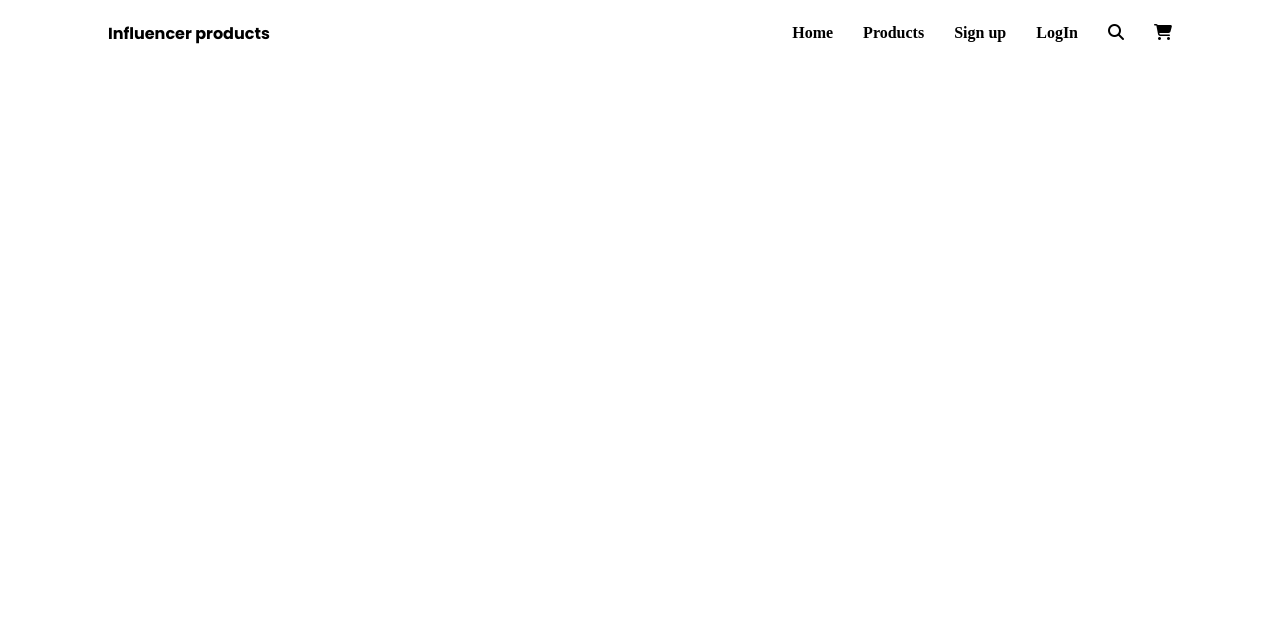
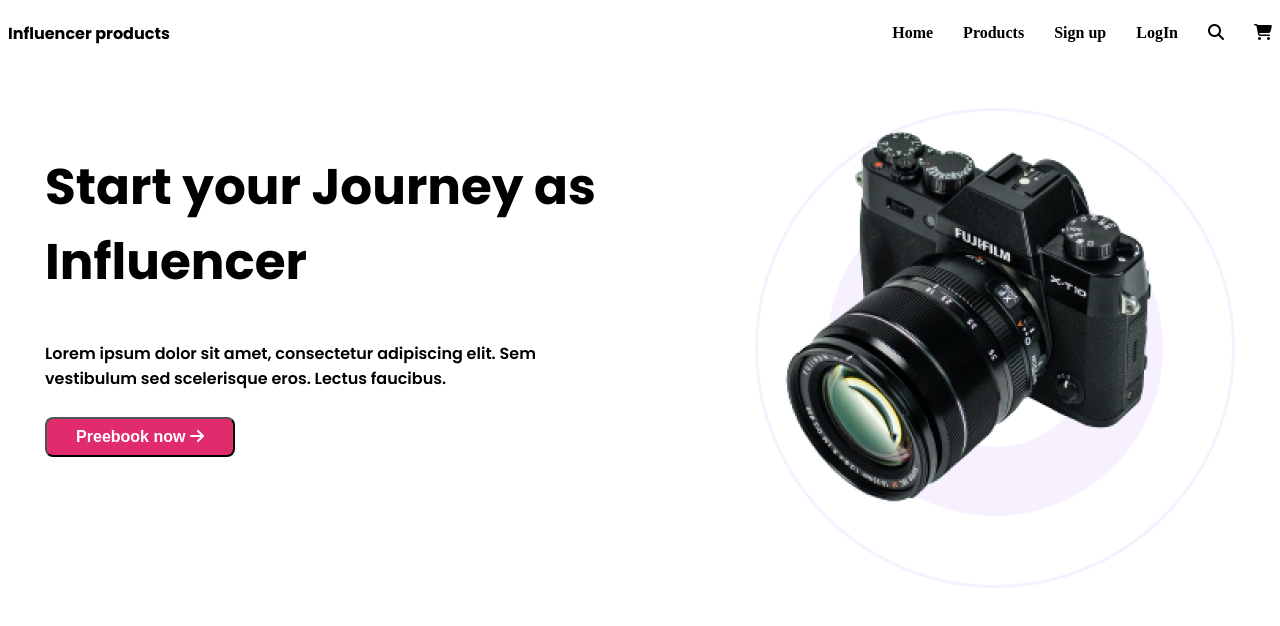
Before and after one commit to ratul43/influencer-gear-website, a plain HTML site: page index.html in a window 1280 px wide. Drawn offline with Linux system fonts and the light colour scheme.

Commit message:
hero section added

```diff
--- a/index.html
+++ b/index.html
@@ -26,5 +26,48 @@
         </div>
 
     </div>
+
+    <!-- Hero Section  -->
+    <section class="hero">
+        <div class="hero-container">
+
+            <div class="hero-title-container">
+                <h1 class="poppins-bold hero-heading">Start your Journey as
+Influencer</h1>
+<p class="poppins-semibold">Lorem ipsum dolor sit amet, consectetur adipiscing elit. Sem vestibulum sed scelerisque eros. Lectus faucibus.</p>
+
+<button class="hero-button">Preebook now <i class="fa-solid fa-arrow-right"></i> </button>
+
+            </div>
+
+            <div class="hero-pic-container">
+                <img src="images/main-camera.png" alt="">
+            </div>
+        </div>
+    </section>
+
+
+
+
+
+
+
+
+
+
+
+
+
+
+
+
+
+
+
+
+
+
+
+
 </body>
 </html>
--- a/style.css
+++ b/style.css
@@ -30,7 +30,8 @@
 .nav-container{
     display: flex;
     align-items: center;
-    margin: auto 100px;
+    max-width: 1440px;
+    margin: auto;
     justify-content: space-between;
 }
 
@@ -41,6 +42,76 @@
     font-family: poppins-semibold;
     list-style: none;
 }
+
+/* hero section  */
+
+.hero-container{
+    display: flex;
+    justify-content: center;
+    max-width: 1440px;
+    gap: 130px;
+    margin: 50px auto;
+}
+
+.hero-title-container{
+    width: 580px;
+    row-gap: 0px;
+    column-gap: 0px;
+}
+
+.hero-heading{
+    font-size: 50px;
+}
+
+.hero-button{
+    background-color: #E02C6D;
+    width: 190px;
+    height: 40px;
+    font-size: 16px;
+    border-radius: 8px;
+    color: white;
+    font-weight: 700;
+    justify-content: center;
+    margin: 10px 0px;
+}
+
+
+
+
+
+
+
+
+.hero-pic-container{
+    background-image: url('images/Circle\ design.svg');
+    background-size: contain;
+    background-repeat: no-repeat;
+    height: 480px;
+    width: 480px;
+
+}
+
+
+
+
+
+
+
+
+
+
+
+
+
+
+
+
+
+
+
+
+
+
 
 
 
```
